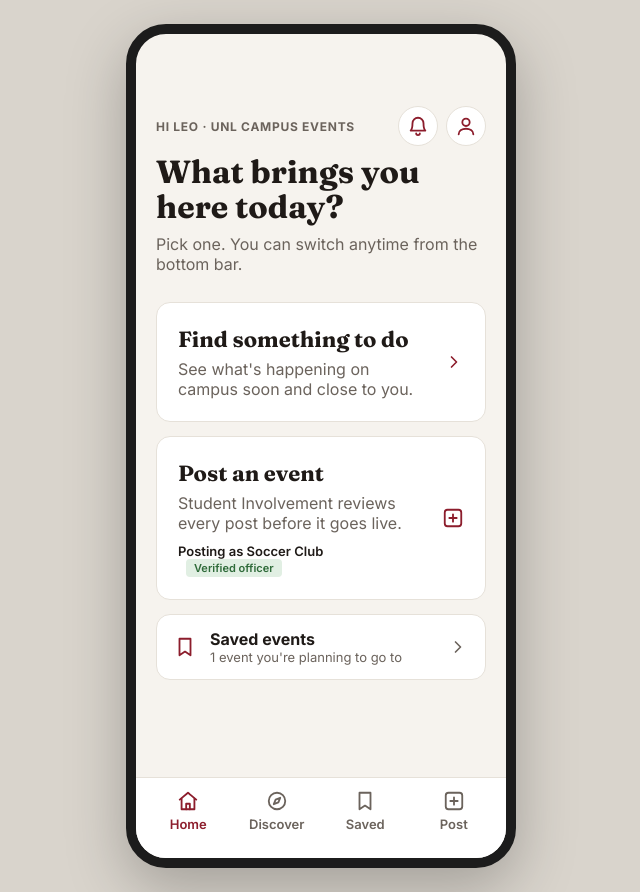
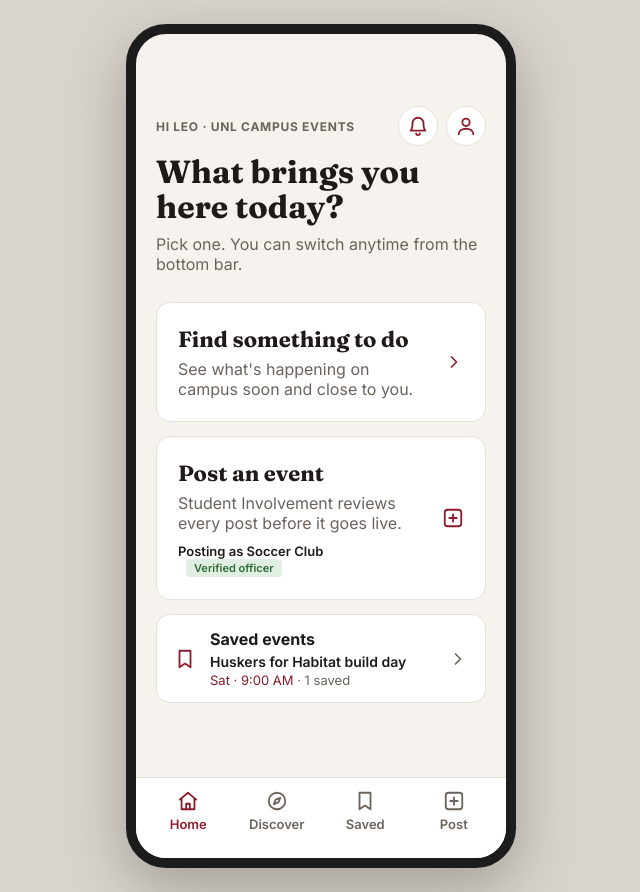
Before and after one commit to leolinquet/nevents, a React (Vite) app: page /#/ in a window 1280 px wide. Shown: the whole page, without its empty margins (319-959 px from the left). Built offline with nearby package versions, Linux system fonts and the light colour scheme.

Commit message:
showed next saved event on home

```diff
--- a/src/index.css
+++ b/src/index.css
@@ -292,6 +292,12 @@ input, select {
     margin-top: 10px;
     font-size: 13px;
     font-weight: 600;
+}
+
+.shortcut-next {
+    font-size: 14px;
+    font-weight: 600;
+    margin: 4px 0 2px;
 }
 
 .home-top {
--- a/src/pages/Start.jsx
+++ b/src/pages/Start.jsx
@@ -3,9 +3,11 @@ import { ChevronRightIcon, PlusSquareIcon, UserIcon, BookmarkIcon, BellIcon } fr
 import { currentUser } from '../data/user.js'
 import { useApp } from '../state/AppContext.jsx'
 import Screen from '../components/Screen.jsx'
+import { sortByTime, dayLabel, startTime } from '../data/events.js'
 
 export default function Start() {
-  const { savedIds } = useApp()
+  const { events, savedIds } = useApp()
+  const nextSaved = sortByTime(events.filter((e) => savedIds.includes(e.id)))[0]
   const verifiedClub = currentUser.clubs.find((club) => club.verified)
   return (
     <Screen>
@@ -52,9 +54,17 @@ export default function Start() {
           <BookmarkIcon className="accent" />
           <div className="shortcut-text">
             <strong>Saved events</strong>
-            <p className="muted small">
-              {savedIds.length} {savedIds.length === 1 ? 'event' : 'events'} you're planning to go to
-            </p>
+            {nextSaved ? (
+              <>
+                <p className="shortcut-next">{nextSaved.title}</p>
+                <p className="muted small">
+                  <span className="accent">{dayLabel(nextSaved)} · {startTime(nextSaved)}</span>
+                  {' · '}{savedIds.length} saved
+                </p>
+              </>
+            ) : (
+              <p className="muted small">Nothing saved yet. Tap Save on any event to keep it here.</p>
+            )}
           </div>
           <ChevronRightIcon className="muted" />
         </Link>
```
